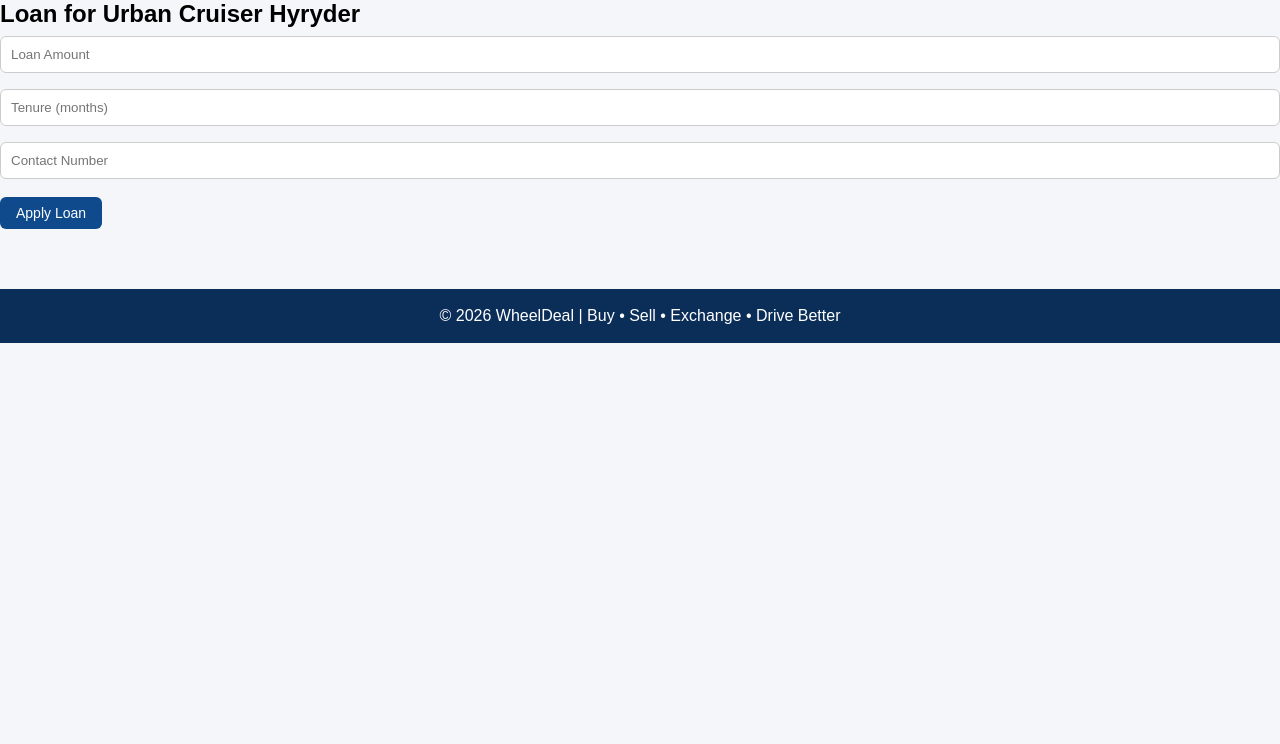
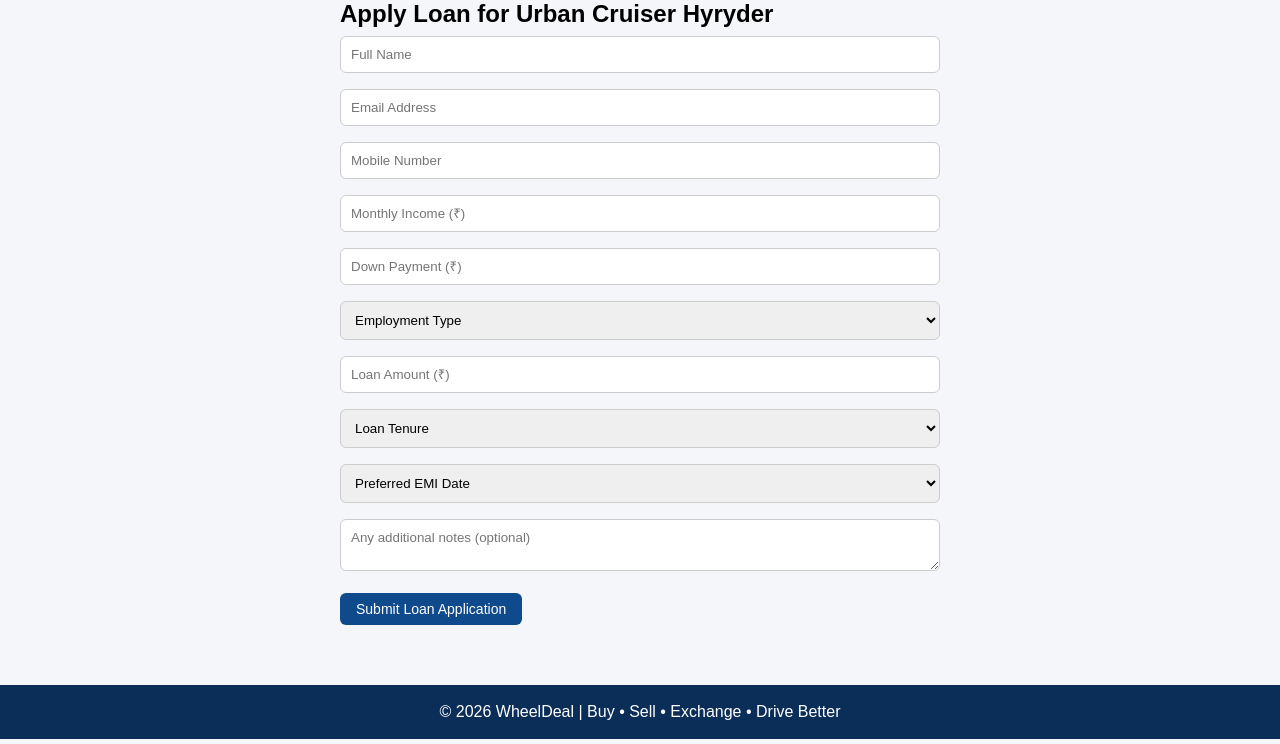
Before and after one commit to Jeevabharathi-16/WheelDeal, a Django app: page /loan/6/ in a window 1280 px wide. Shown: the part 56-800 px from the top of the page. Run offline with Django 5.2, Linux system fonts and the light colour scheme; a user stored in the database is signed in; data comes from the database, SQL or seed files in the repository; both versions use the stored data as it was after the commit.

Commit message:
Updated loan UI and improvements

```diff
--- a/static/style.css
+++ b/static/style.css
@@ -183,7 +183,7 @@ a {
 }
 
 /* ================= CARD BODY ================= */
-.vehicle-body {
+.vehicle-body {pyth
     padding: 15px;
 }
 
--- a/template/loan.html
+++ b/template/loan.html
@@ -1,14 +1,59 @@
 {% extends 'base.html' %}
 {% block content %}
-<div class="form-box">
-<h2>Loan for {{ v.name }}</h2>
 
-<form method="POST">
-{% csrf_token %}
-<input type="number" name="amount" placeholder="Loan Amount">
-<input type="number" name="tenure" placeholder="Tenure (months)">
-<input type="text" name="contact" placeholder="Contact Number">
-<button class="btn">Apply Loan</button>
-</form>
+<div class="container">
+    <div class="form-box" style="max-width:600px;margin:auto;">
+        <h2>Apply Loan for {{ v.name }}</h2>
+
+
+        <form method="POST">
+            {% csrf_token %}
+
+            <!-- Personal Info -->
+            <input type="text" name="fullname" placeholder="Full Name" required>
+
+            <input type="email" name="email" placeholder="Email Address" required>
+
+            <input type="text" name="contact" placeholder="Mobile Number" required>
+
+            <!-- Financial Info -->
+            <input type="number" name="income" placeholder="Monthly Income (₹)" required>
+
+            <input type="number" name="down_payment" placeholder="Down Payment (₹)" required>
+
+            <select name="employment" required>
+                <option value="">Employment Type</option>
+                <option value="salaried">Salaried</option>
+                <option value="self-employed">Self Employed</option>
+                <option value="student">Student</option>
+            </select>
+
+            <!-- Loan Info -->
+            <input type="number" name="amount" placeholder="Loan Amount (₹)" required>
+
+            <select name="tenure" required>
+                <option value="">Loan Tenure</option>
+                <option value="12">12 Months</option>
+                <option value="24">24 Months</option>
+                <option value="36">36 Months</option>
+                <option value="48">48 Months</option>
+                <option value="60">60 Months</option>
+            </select>
+
+            <select name="emi_day" required>
+                <option value="">Preferred EMI Date</option>
+                <option value="5">5th of Every Month</option>
+                <option value="10">10th of Every Month</option>
+                <option value="15">15th of Every Month</option>
+                <option value="20">20th of Every Month</option>
+            </select>
+
+            <!-- Notes -->
+            <textarea name="remarks" placeholder="Any additional notes (optional)"></textarea>
+
+            <button class="btn">Submit Loan Application</button>
+        </form>
+    </div>
 </div>
+
 {% endblock %}
```
Also changed, not shown: db.sqlite3.
